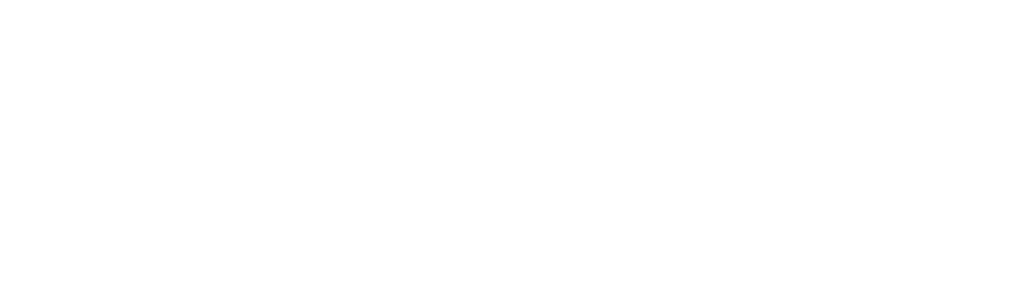
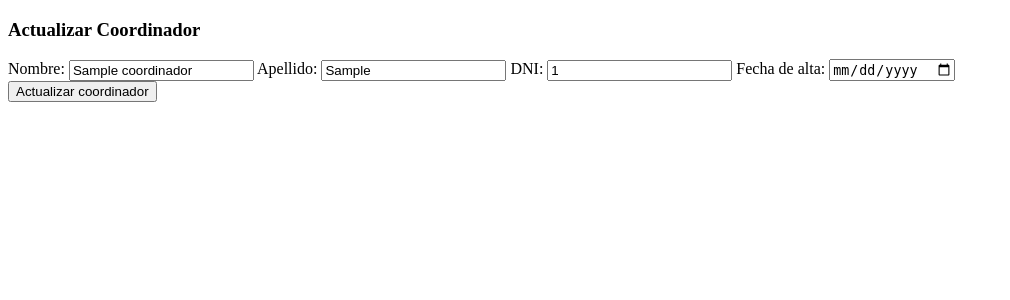
Before and after one commit to robertomiranda94/WebApp-Alkemy, a Django app: page /coordinadores/actualizar/1 in a window 1280 px wide. Before the commit the part shown is empty. Shown: the top 300 px of the page, without its empty margins (0-1010 px from the left). Run offline with Django 4.2, Linux system fonts and the light colour scheme; tables that the repository leaves empty hold one stand-in row (values such as "Sample post").

Commit message:
Update actualizar.html

```diff
--- a/servicios/templates/coordinadores/actualizar.html
+++ b/servicios/templates/coordinadores/actualizar.html
@@ -3,11 +3,38 @@
   <head>
     <meta charset="utf-8">
     <meta name="viewport" content="width=device-width, initial-scale=1">
-    <title></title>
+    <title>Actualizar coordinador</title>
   </head>
   <body>
-    <header></header>
-    <main></main>
+    <main class="container p-4">
+      <h3 class="pb-3 d-flex justify-content-center fw-bold text-body-tertiary">Actualizar Coordinador</h3>
+      <div class="d-flex justify-content-center p-5 bg-warning bg-opacity-75 rounded-5">
+
+        <form method="post"><!-- El metodo post envia informacion a travez de un formulario -->
+            {% csrf_token %} <!-- Token que genera Django -->
+
+            <div class="form-group">
+              <label class="fw-semibold">Nombre:</label>
+              <input type="text" name="nombre" maxlength="20" class="mb-3 form-control" value="{{coordinador.nombre}}">
+
+              <label class="fw-semibold">Apellido:</label>
+              <input type="text" name="apellido" maxlength="20" class="mb-3 form-control" value="{{coordinador.apellido}}">
+
+              <label class="fw-semibold">DNI:</label>
+              <input type="number" maxlength="10" name="numero_documento" class="mb-3 form-control" value="{{coordinador.numero_documento}}">
+
+              <label class="fw-semibold">Fecha de alta:</label>
+              <input type="date" name="fecha_alta" class="mb-3 form-control" value="{{coordinador.fecha_alta}}">
+              </div>
+
+              <div class="d-flex justify-content-center pt-5">
+                <input type="submit" class="btn btn-primary bg-gradient fw-bold" value="Actualizar coordinador">
+              </div>
+            </div>
+
+          </form>
+    </div>
+    </main>
     <footer></footer>
   </body>
 </html>
```
